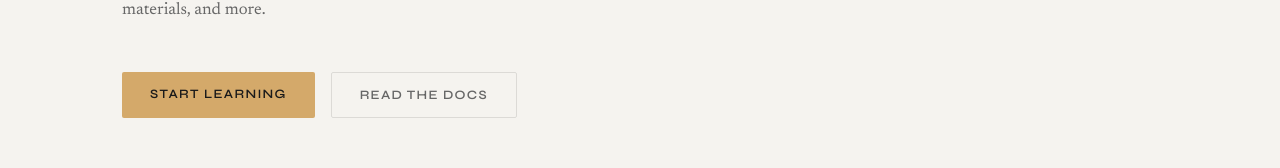
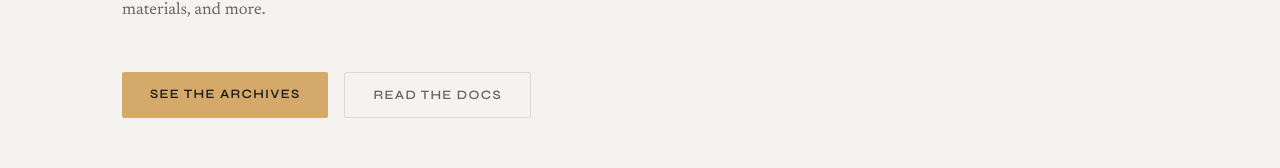
Before and after one commit to edoamalang/edoamalang.github.io, a plain HTML site: page index.html in a window 1280 px wide. Shown: the part 599-767 px from the top of the page. Drawn offline with Linux system fonts and the light colour scheme.

Commit message:
Update index.html

```diff
--- a/index.html
+++ b/index.html
@@ -535,7 +535,7 @@
         This is its official resource hub — documentation, dictionary, learning materials, and more.
       </p>
       <div class="hero-actions">
-        <a href="/learn" class="btn btn-primary">Start Learning</a>
+        <a href="/archive" class="btn btn-primary">See the Archives</a>
         <a href="./êde.pdf" class="btn btn-secondary">Read the Docs</a>
       </div>
       <div class="flag-stripe">
```
